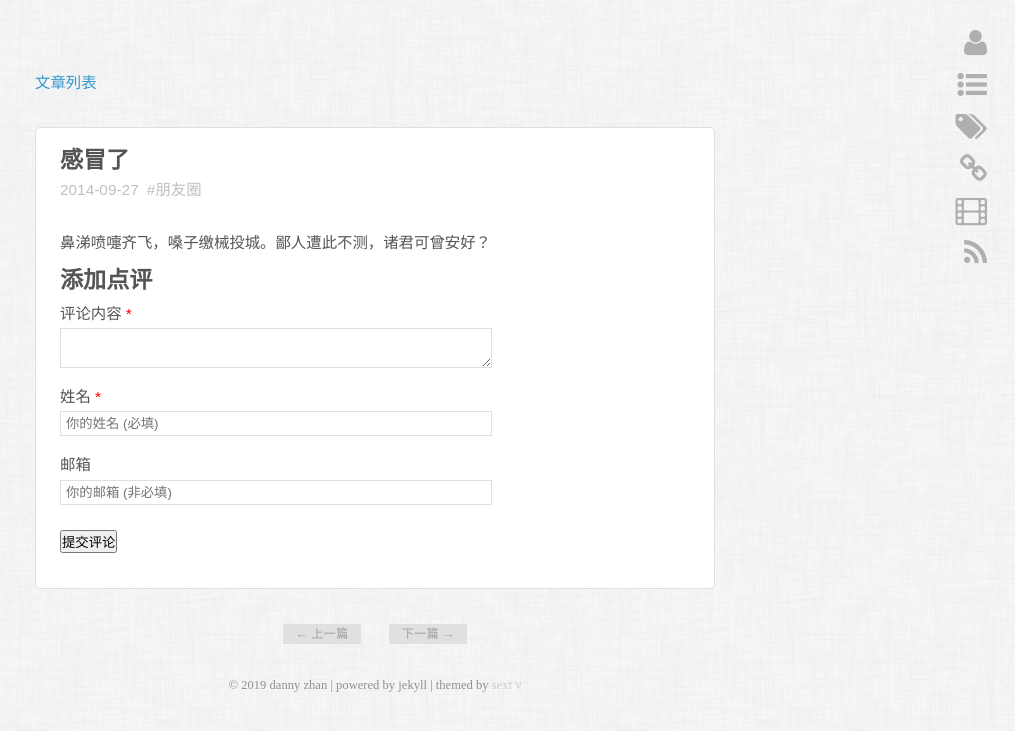
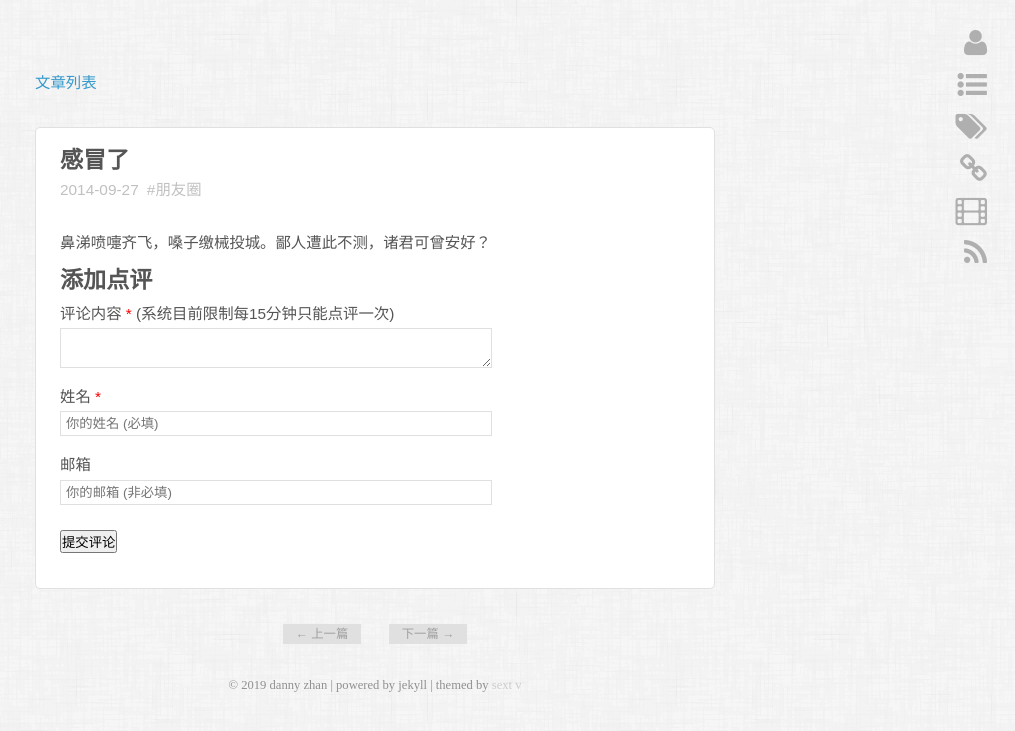
Before and after one commit to dannyzhan/dannyzhan.github.io, a Jekyll site: the page built from _posts/wechat/2014-09-27-catch_cold.md, in a window 1280 px wide. Shown: the top 731 px of the page, without its empty margins (265-1280 px from the left). Built offline with Jekyll 4.4.1, drawn with Linux system fonts in a browser that asks for light colours; some web fonts are replaced.

Commit message:
点评限制

```diff
--- a/_includes/comment_form.html
+++ b/_includes/comment_form.html
@@ -12,7 +12,7 @@
     <fieldset>
         <div class="textfield">
             <label for="comment-form-message">
-                评论内容 <span style="color:red">*</span> <small><a rel="nofollow" id="cancel-comment-reply-link" href="{{ page.url | absolute_url }}#respond" style="display:none;">(取消回复)</a></small>
+                评论内容 <span style="color:red">*</span> (系统目前限制每15分钟只能点评一次) <small><a rel="nofollow" id="cancel-comment-reply-link" href="{{ page.url | absolute_url }}#respond" style="display:none;">(取消回复)</a></small>
 
                 <textarea class="textfield__input" name="fields[message]" type="text" id="comment-form-message"></textarea>
             </label>
```
